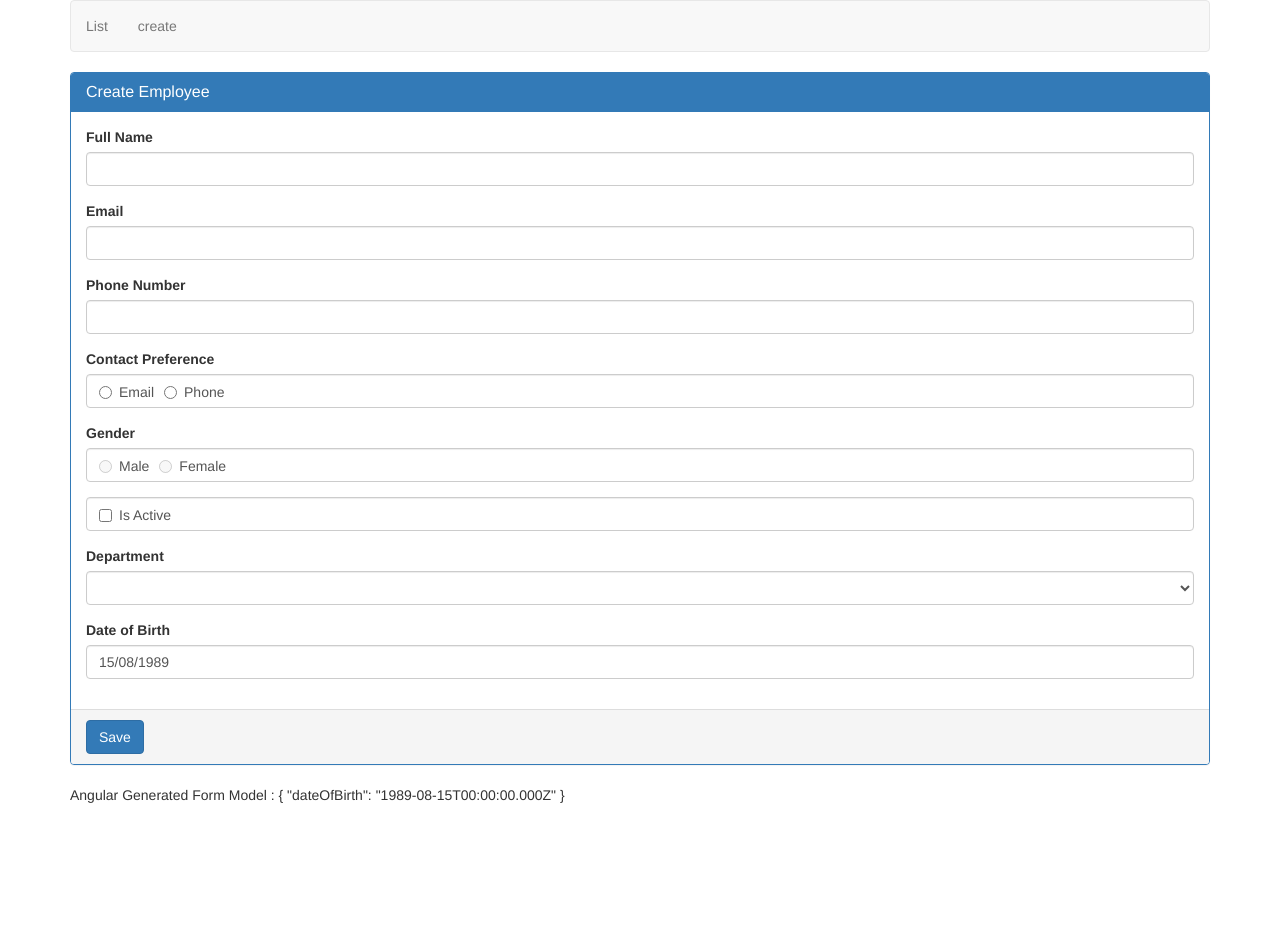
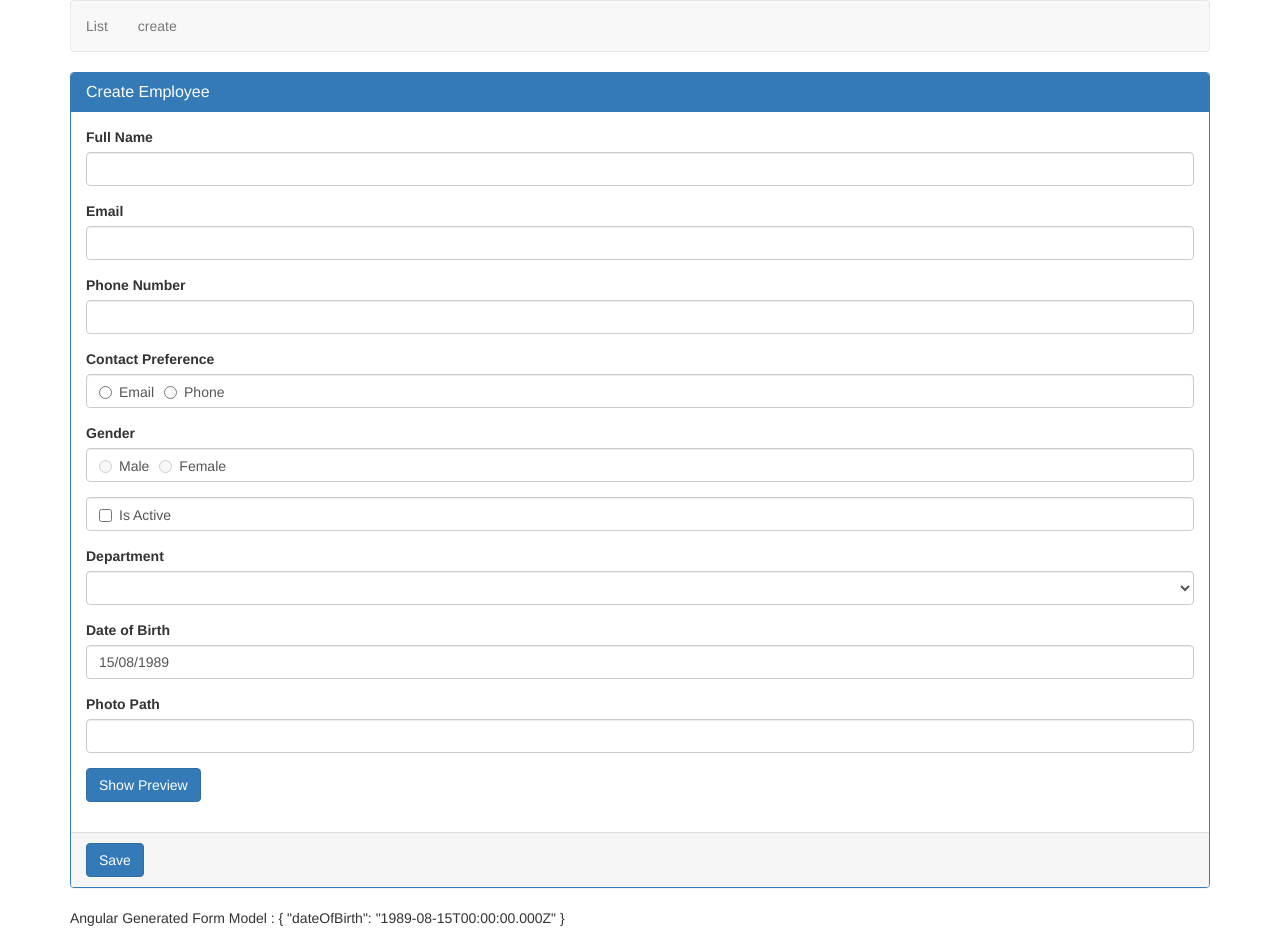
Before and after one commit to gitSEND/angular-crud-2019, an Angular app: page /create in a window 1280 px wide. Before the commit the page ends 805 px from the top, so only its background shows below. Built offline with nearby package versions, Linux system fonts and the light colour scheme.

Commit message:
angular ngif directive

```diff
--- a/src/app/employees/create-employee.component.html
+++ b/src/app/employees/create-employee.component.html
@@ -71,6 +71,19 @@
                     [bsConfig]="datePickerConfing" class="form-control" />
             </div>
 
+            <div class="form-group">
+                <label for="photoPath">Photo Path</label>
+                <input id="photoPath" type="text" class="form-control" name="photoPath" [(ngModel)]="photoPath">
+            </div>
+            <div class="form-group">
+                <button type="button" (click)="togglePhotoPreview()" class="btn btn-primary">
+                    {{previewPhoto ? "Hide " : "Show " }} Preview
+                </button>
+            </div>
+            <div class="form-group">
+                <img [src]="photoPath" height="200" width="200" *ngIf="previewPhoto" />
+            </div>
+
         </div>
 
         <div class="panel-footer">
--- a/src/app/employees/create-employee.component.ts
+++ b/src/app/employees/create-employee.component.ts
@@ -20,6 +20,8 @@
     { id: 3, name: 'IT' },
     { id: 4, name: 'Payroll' }
   ];
+  previewPhoto = false;
+
   constructor() {
     this.datePickerConfing = Object.assign({}, {
       containerClass: 'theme-dark-blue',
@@ -27,6 +29,11 @@
       dateInputFormat: 'DD/MM/YYYY'
     });
   }
+
+  togglePhotoPreview() {
+    this.previewPhoto = !this.previewPhoto;
+  }
+
   ngOnInit() {
   }
 
```
